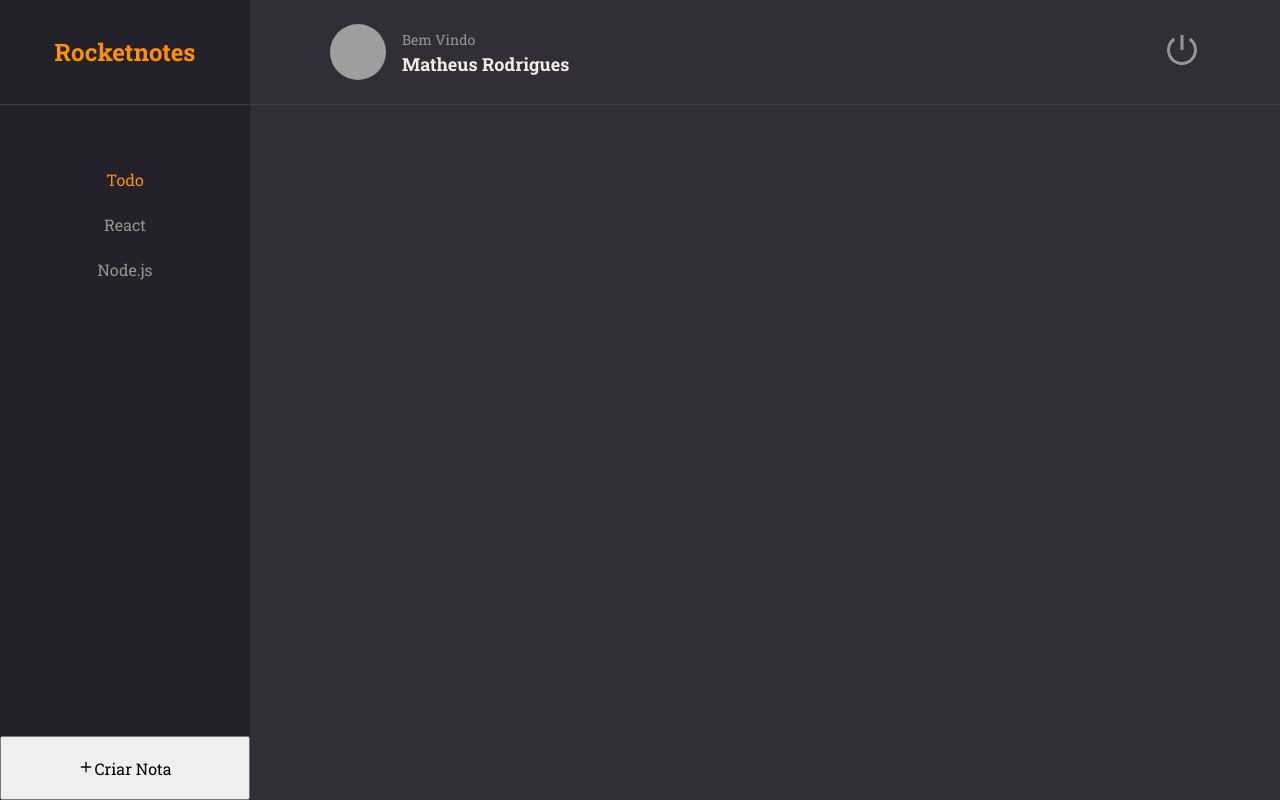
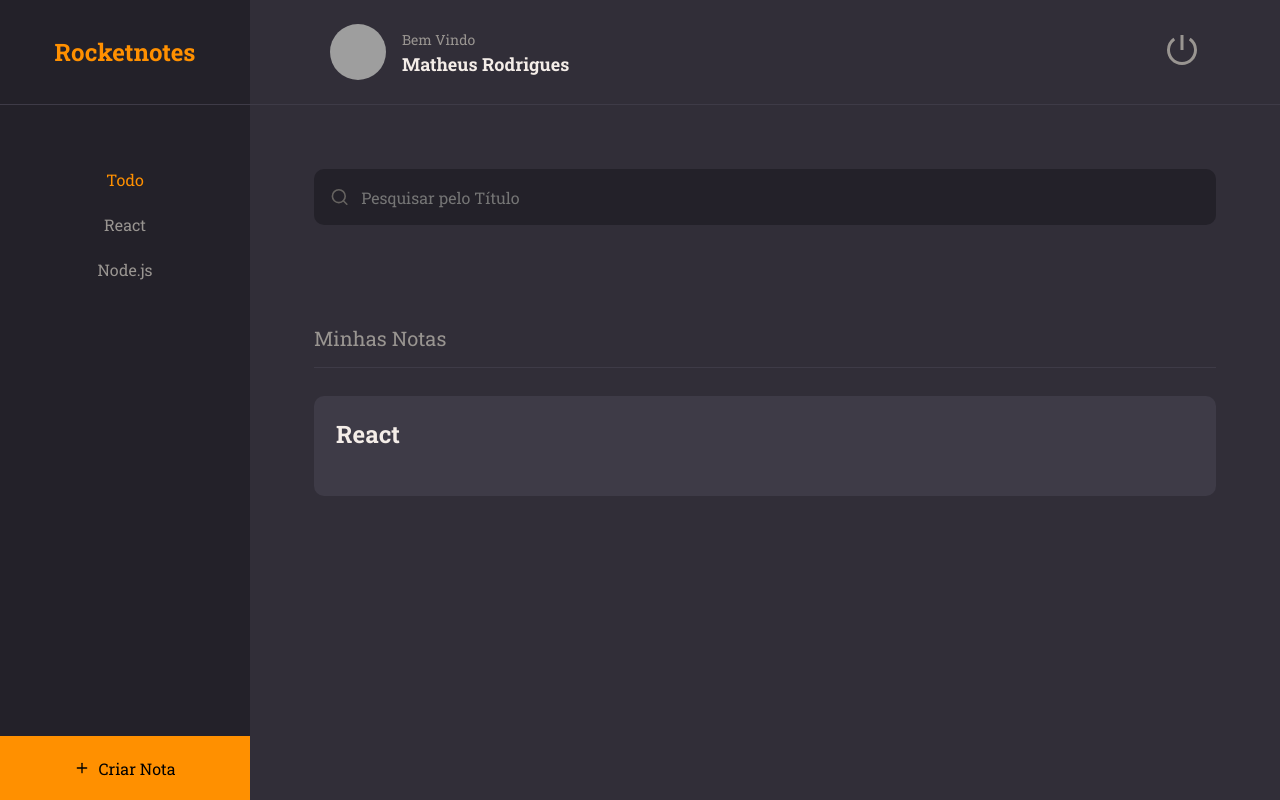
Before and after one commit to Mati-Pereira/rocketnotes-frontend, a React (Vite) app: page / in a window 1280 px wide. Built offline with nearby package versions, Linux system fonts and the light colour scheme; grey boxes are pictures that could not be loaded.

Commit message:
tags em content não renderizam

```diff
--- /dev/null
+++ b/src/components/Input/index.jsx
@@ -0,0 +1,12 @@
+import { Container } from "./styles";
+
+function Input({ icon: Icon, ...rest }) {
+  return (
+    <Container>
+      {Icon && <Icon size={20}/>}
+      <input {...rest} />
+    </Container>
+  );
+}
+
+export default Input;
--- /dev/null
+++ b/src/components/Input/styles.js
@@ -0,0 +1,26 @@
+import styled from "styled-components";
+
+export const Container = styled.div`
+  width: 100%;
+  display: flex;
+  align-items: center;
+  background-color: ${({ theme }) => theme.COLORS.BACKGROUND_900};
+  color: ${({ theme }) => theme.COLORS.GRAY_300};
+  margin-bottom: 0.5rem;
+  border-radius: 10px;
+  > input {
+    height: 3.5rem;
+    width: 100%;
+    padding: 0.75rem;
+    color: ${({ theme }) => theme.COLORS.WHITE};
+    background: transparent;
+    border: none;
+
+    &:placeholder {
+      color: ${({ theme }) => theme.COLORS.GRAY_300};
+    }
+  }
+  > svg {
+    margin-left: 1rem;
+  }
+`;
--- /dev/null
+++ b/src/components/Note/index.jsx
@@ -0,0 +1,19 @@
+import { Container } from "./styles";
+import Tag from "../Tag";
+
+function Note({ data, ...rest }) {
+  return (
+    <Container {...rest}>
+      <h1>{data.title}</h1>
+      {data.tags && (
+        <footer>
+          {data.tags.map((tag) => {
+            <Tag key={tag.id} title={tag.name} />;
+          })}
+        </footer>
+      )}
+    </Container>
+  );
+}
+
+export default Note;
--- /dev/null
+++ b/src/components/Note/styles.js
@@ -0,0 +1,22 @@
+import styled from "styled-components";
+
+export const Container = styled.button`
+  width: 100%;
+  background-color: ${({ theme }) => theme.COLORS.BACKGROUND_700};
+  border: none;
+  border-radius: 10px;
+  padding: 1.375rem;
+  margin-bottom: 1rem;
+  > h1 {
+    flex: 1;
+    text-align: left;
+    font-weight: 700;
+    font-size: 1.5rem;
+    color: ${({ theme }) => theme.COLORS.WHITE};
+  }
+  > footer {
+    width: 100%;
+    display: flex;
+    margin-top: 1.5rem;
+  }
+`;
--- a/src/components/Tag/index.jsx
+++ b/src/components/Tag/index.jsx
@@ -1,7 +1,7 @@
 import { Container } from "./styles";
 
-function Tag({title}) {
-  return <Container>{title}</Container>;
+function Tag({ title, ...rest }) {
+  return <Container {...rest}>{title}</Container>;
 }
 
 export default Tag;
--- a/src/pages/Home/index.jsx
+++ b/src/pages/Home/index.jsx
@@ -1,7 +1,12 @@
-import {FiPlus} from 'react-icons/fi'
+import { FiPlus, FiSearch } from "react-icons/fi";
+
 import Header from "../../components/Header";
+import Input from "../../components/Input";
+import ButtonText from "../../components/ButtonText";
+import Section from "../../components/Section";
+import Note from "../../components/Note";
+
 import { Container, Brand, Menu, Search, Content, NewNote } from "./styles";
-import ButtonText from "../../components/ButtonText";
 
 function Home() {
   return (
@@ -21,8 +26,22 @@
           <ButtonText title="Node.js" />
         </li>
       </Menu>
-      <Search></Search>
-      <Content></Content>
+      <Search>
+        <Input placeholder="Pesquisar pelo Título" icon={FiSearch} />
+      </Search>
+      <Content>
+        <Section title="Minhas Notas">
+          <Note
+            data={{
+              title: "React",
+              tags: [
+                { id: "1", name: "react" },
+                { id: "2", name: "rocketseat" },
+              ],
+            }}
+          />
+        </Section>
+      </Content>
       <NewNote>
         <FiPlus />
         Criar Nota
--- a/src/pages/Home/styles.js
+++ b/src/pages/Home/styles.js
@@ -43,12 +43,22 @@
 `;
 export const Search = styled.div`
   grid-area: search;
+  padding: 4rem 4rem 0;
 `;
 export const Content = styled.div`
   grid-area: content;
+  padding: 4rem 4rem 0;
 `;
 export const NewNote = styled.button`
   grid-area: newnote;
 
-  background-color: ${({theme}) => theme};
+  background-color: ${({ theme }) => theme.COLORS.ORANGE};
+  border: none;
+  display: flex;
+  align-items: center;
+  justify-content: center;
+
+  > svg {
+    margin-right: 0.5rem;
+  }
 `;
```
